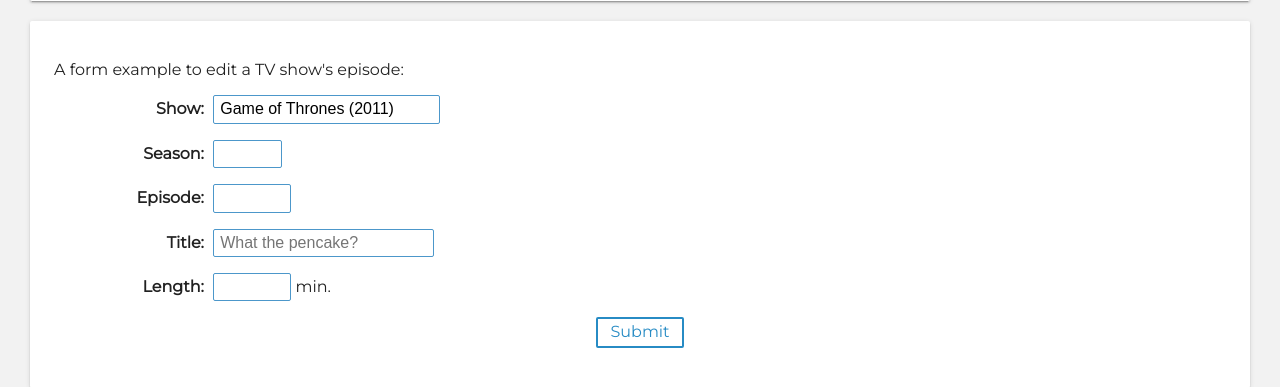
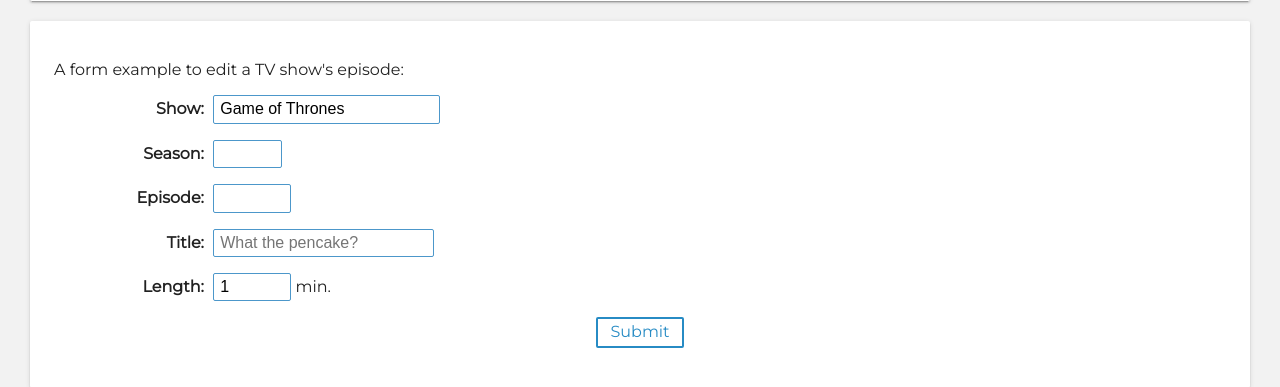
Before and after one commit to ArekSzreiber/CC-web-PA, a Flask app: page /design in a window 1280 px wide. Shown: the part 1305-1692 px from the top of the page. Run offline with Flask 2, Linux system fonts and the light colour scheme.

Commit message:
mock form sends value if Game of Thrones selected

```diff
--- a/templates/design.html
+++ b/templates/design.html
@@ -151,7 +151,7 @@
                     <p class="form-element">
                         <label class="form-element-label" for="form-example-show">Show:</label>
                         <select name="show" id="form-example-show">
-                                <option value="">Game of Thrones (2011)</option>
+                                <option value="Game of Thrones">Game of Thrones</option>
                                 <option value="">Lost (2004)</option>
                                 <option value="">South Park (1997)</option>
                                 <option value="">How I met your mother (2005)</option>
@@ -172,7 +172,7 @@
                     </p>
                     <p class="form-element">
                         <label class="form-element-label" for="form-example-length">Length:</label>
-                        <input type="number" name="length" id="form-example-length" value="" min="1" max="999">
+                        <input type="number" name="length" id="form-example-length" value="1" min="1" max="999">
                         <span>min.</span>
                     </p>
                     <p class="text-center">
```
